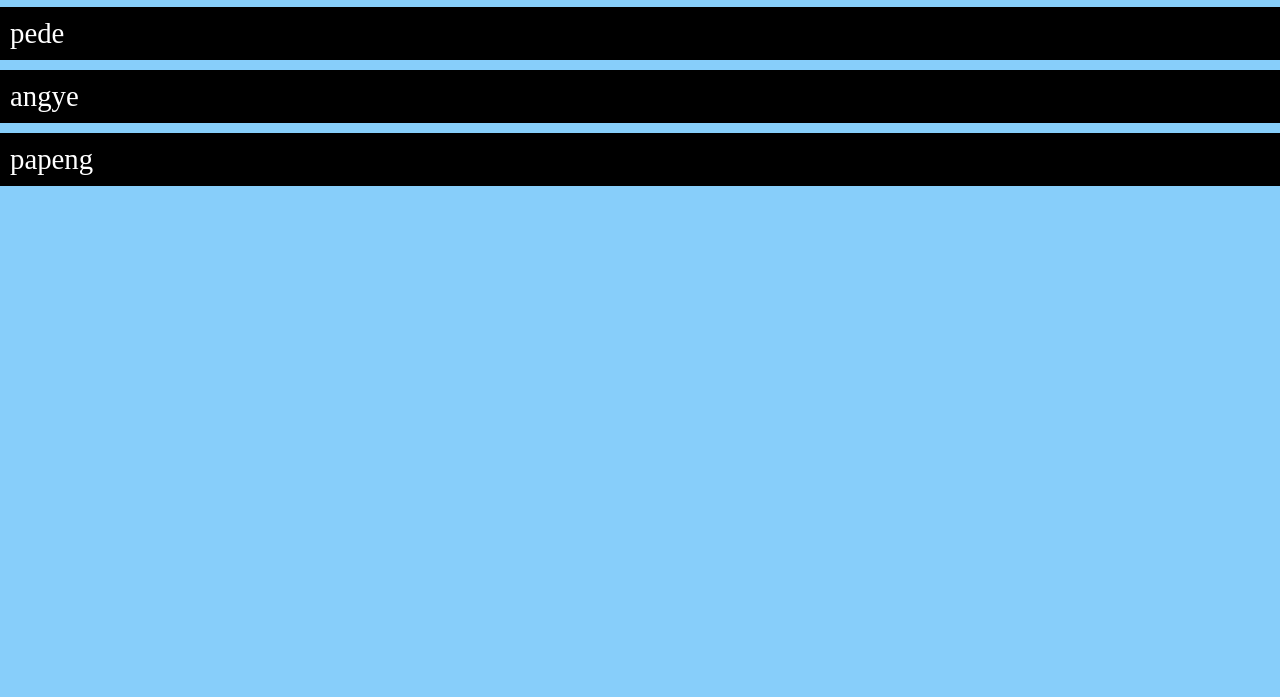
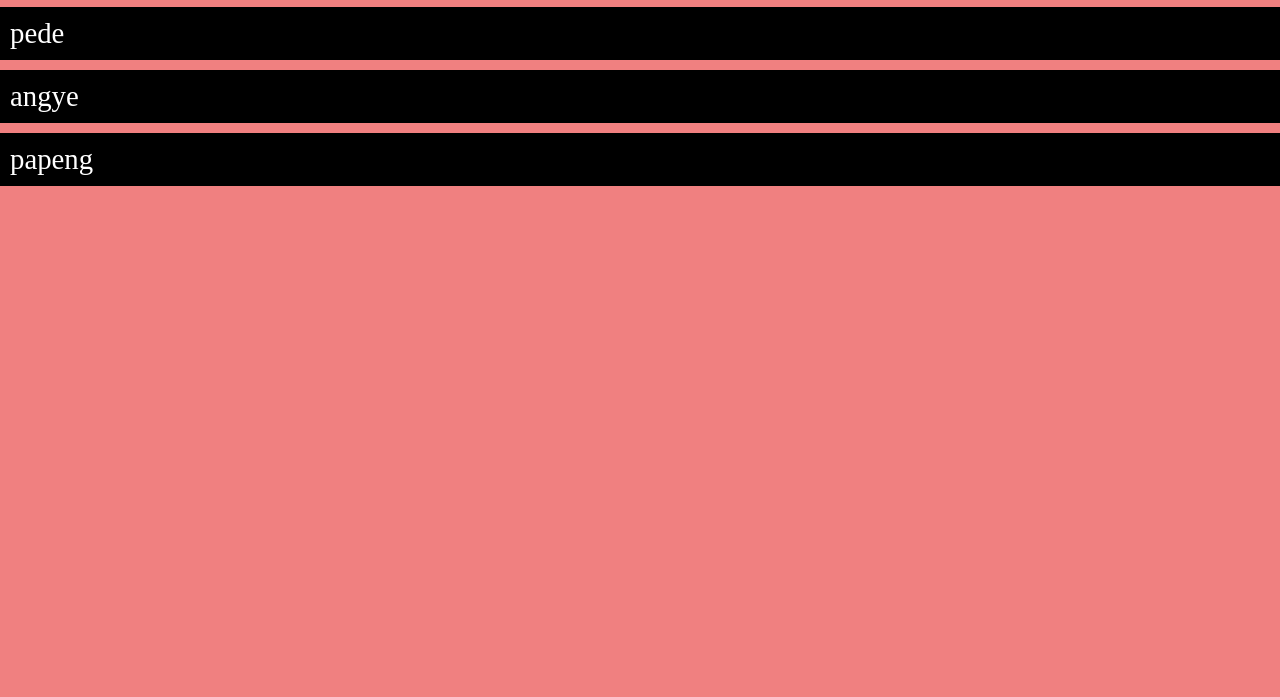
Before and after one commit to Ramadan29/latihan-2, a plain HTML site: page index.html in a window 1280 px wide. Shown: the part 103-800 px from the top of the page. Drawn offline with Linux system fonts and the light colour scheme.

Commit message:
mengubah background

```diff
--- a/style.css
+++ b/style.css
@@ -4,7 +4,7 @@
     box-sizing: border-box;
 }
 body{
-    background: lightskyblue;
+    background: lightcoral;
     height: 100vh;
     width: 100%;
 }
```
